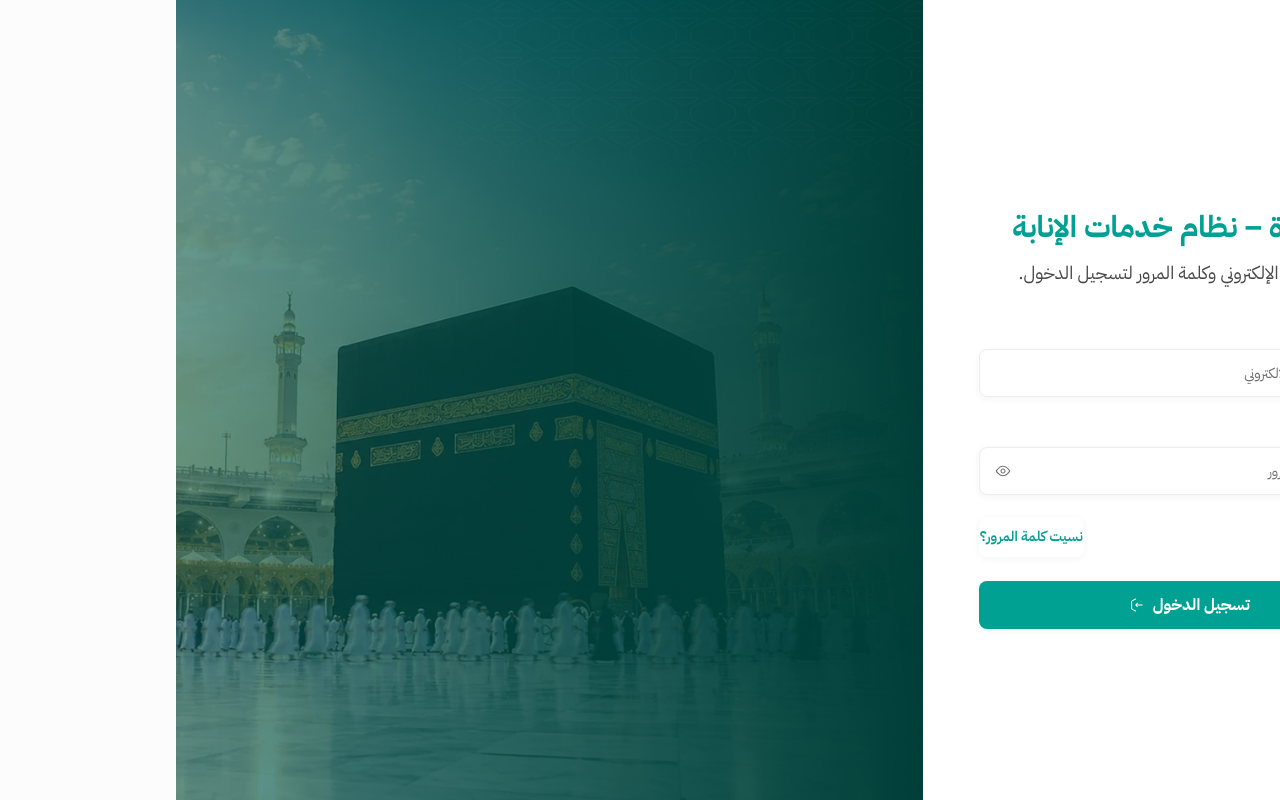
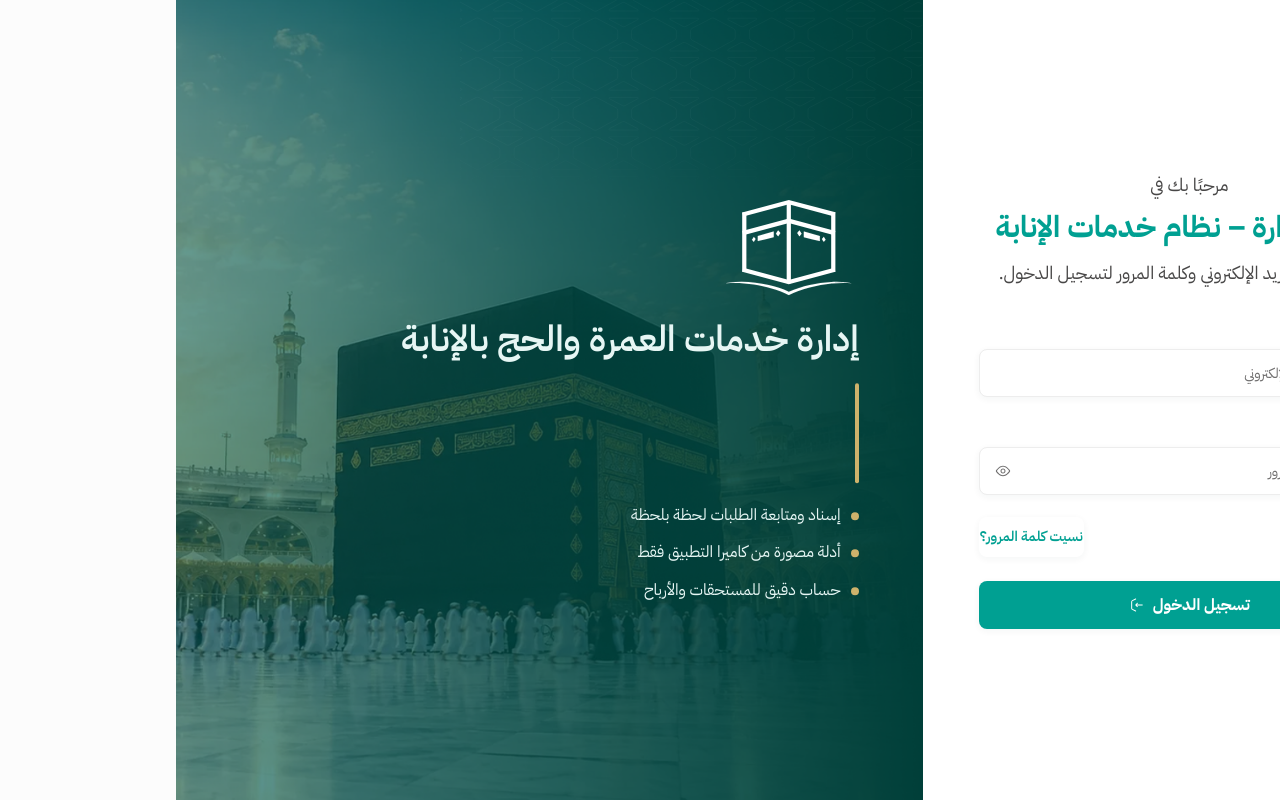
Before and after one commit to aljassemmalath/inaba, an Angular app: page /login in a window 1280 px wide. Built offline with nearby package versions, Linux system fonts and the light colour scheme.

Commit message:
feat(auth): refine login hero content and centered heading

```diff
--- a/src/app/features/auth/login/login.component.html
+++ b/src/app/features/auth/login/login.component.html
@@ -13,6 +13,31 @@
         alt=""
         aria-hidden="true"
       />
+
+      <div class="login-hero__content" dir="rtl">
+        <img
+          class="login-hero__logo"
+          src="assets/images/imgs/Login/Logo.svg"
+          alt=""
+          aria-hidden="true"
+        />
+        <h2 class="login-hero__title">إدارة خدمات العمرة والحج بالإنابة</h2>
+        <span class="login-hero__divider" aria-hidden="true"></span>
+        <ul class="login-hero__list">
+          <li>
+            <span class="login-hero__bullet" aria-hidden="true"></span>
+            <span>إسناد ومتابعة الطلبات لحظة بلحظة</span>
+          </li>
+          <li>
+            <span class="login-hero__bullet" aria-hidden="true"></span>
+            <span>أدلة مصورة من كاميرا التطبيق فقط</span>
+          </li>
+          <li>
+            <span class="login-hero__bullet" aria-hidden="true"></span>
+            <span>حساب دقيق للمستحقات والأرباح</span>
+          </li>
+        </ul>
+      </div>
     </section>
 
     <section class="col-5 login-panel" dir="rtl">
--- a/src/app/features/auth/login/login.component.scss
+++ b/src/app/features/auth/login/login.component.scss
@@ -40,6 +40,70 @@
   user-select: none;
 }
 
+.login-hero__content {
+  position: absolute;
+  top: 50%;
+  right: 64px;
+  z-index: 1;
+  width: min(520px, calc(100% - 128px));
+  transform: translateY(-50%);
+  display: flex;
+  flex-direction: column;
+  align-items: flex-start; // RTL cross-start is the right edge
+  text-align: right;
+}
+
+.login-hero__logo {
+  height: 100px;
+  width: auto;
+  display: block;
+  object-fit: contain;
+}
+
+.login-hero__title {
+  margin: 20px 0 0;
+  font-size: 36px;
+  line-height: 1.3;
+  font-weight: 600;
+  color: var(--teal-50);
+}
+
+.login-hero__divider {
+  width: 4px;
+  height: 100px;
+  margin: 20px 0;
+  flex-shrink: 0;
+  border-radius: var(--radius-pill);
+  background: var(--gold-500);
+}
+
+.login-hero__list {
+  display: flex;
+  flex-direction: column;
+  gap: 12px;
+  margin: 0;
+  padding: 0;
+  list-style: none;
+}
+
+.login-hero__list li {
+  display: flex;
+  align-items: center;
+  gap: 10px;
+  font-size: 16px;
+  font-weight: 400;
+  line-height: 1.6;
+  color: var(--teal-50);
+}
+
+.login-hero__bullet {
+  width: 8px;
+  height: 8px;
+  flex: 0 0 8px;
+  border-radius: 50%;
+  background: var(--gold-500);
+}
+
 .login-panel {
   min-height: 100vh;
   display: flex;
@@ -56,7 +120,7 @@
 
 .login-heading {
   margin-bottom: 32px;
-  text-align: right;
+  text-align: center;
 }
 
 .login-heading__eyebrow,
```
Also changed, not shown: src/assets/images/imgs/Login/Logo.svg (added).
